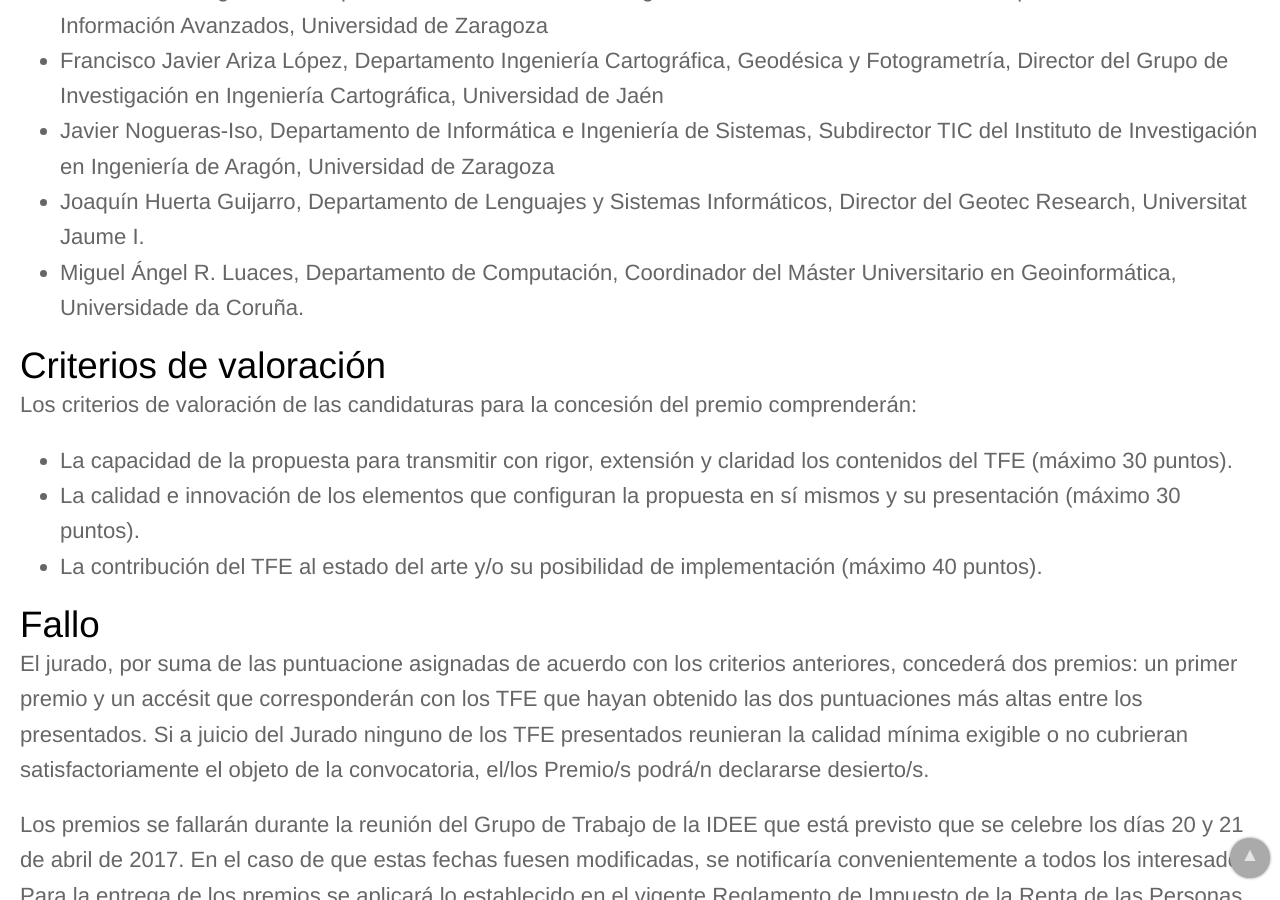
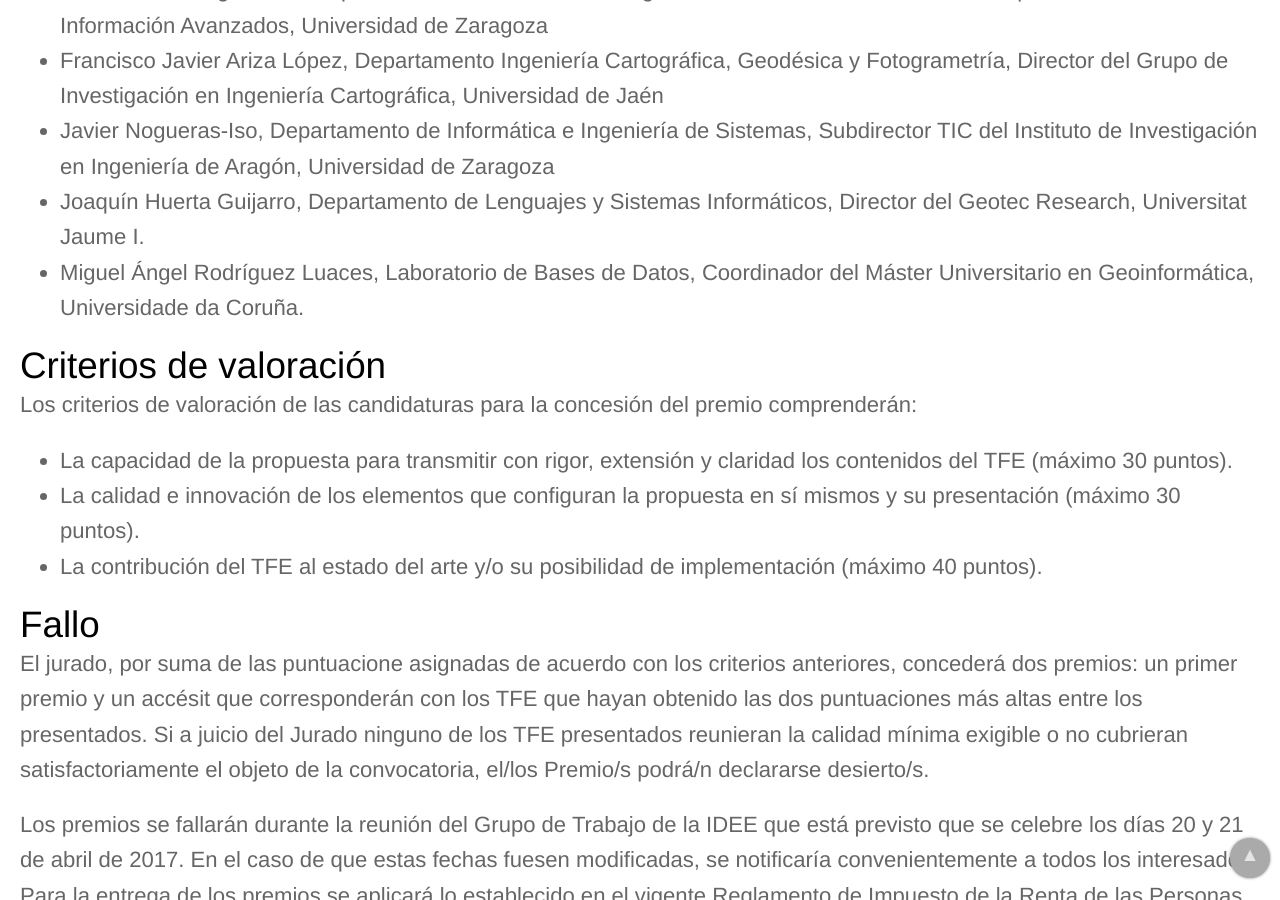
Before and after one commit to IAAA-Lab/IAAA-Lab.github.io, a Jekyll site: the page built from _posts/2017-01-22-primera-ed-premios-pedro-muro-tfe.md, in a window 1280 px wide and 900 px high, scrolled down 1782 px. Built offline with Jekyll 4.4.1, drawn with Linux system fonts in a browser that asks for light colours.

Commit message:
Corregidos datos de Miguel Á. Rodríguez Luaces

```diff
--- a/_posts/2017-01-22-primera-ed-premios-pedro-muro-tfe.md
+++ b/_posts/2017-01-22-primera-ed-premios-pedro-muro-tfe.md
@@ -30,7 +30,7 @@
 - Francisco Javier Ariza López, Departamento Ingeniería Cartográfica, Geodésica y Fotogrametría, Director del Grupo de Investigación en Ingeniería Cartográfica, Universidad de Jaén
 - Javier Nogueras-Iso, Departamento de Informática e Ingeniería de Sistemas, Subdirector TIC del Instituto de Investigación en Ingeniería de Aragón, Universidad de Zaragoza
 - Joaquín Huerta Guijarro, Departamento de Lenguajes y Sistemas Informáticos, Director del Geotec Research, Universitat Jaume I.
-- Miguel Ángel R. Luaces, Departamento de Computación, Coordinador del Máster Universitario en Geoinformática, Universidade da Coruña.
+- Miguel Ángel Rodríguez Luaces, Laboratorio de Bases de Datos, Coordinador del Máster Universitario en Geoinformática, Universidade da Coruña.
 
 # Criterios de valoración
 Los criterios de valoración de las candidaturas para la concesión del premio comprenderán:
```
